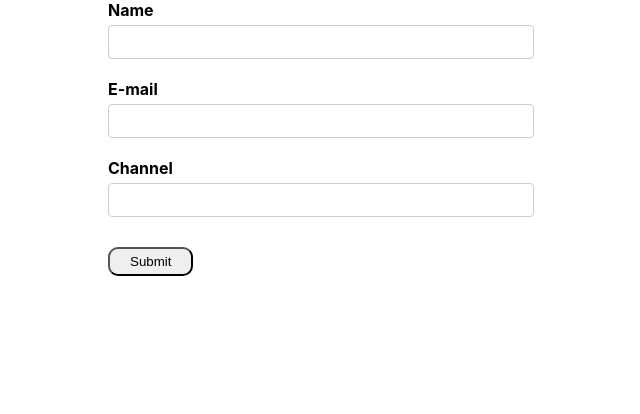
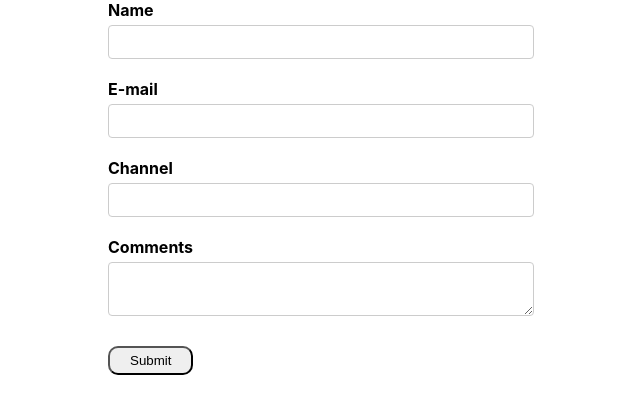
Before and after one commit to SepantaJoshani/Formik, a React (Create React App) app: page / in a window 1280 px wide. Shown: the top 414 px of the page, without its empty margins (319-959 px from the left). Built offline with nearby package versions, Linux system fonts and the light colour scheme.

Commit message:
creating textarea

```diff
--- a/src/components/YoutubeForm.js
+++ b/src/components/YoutubeForm.js
@@ -6,6 +6,7 @@
   name: "",
   email: "",
   channel: "",
+  comments:""
 };
 
 const onSubmit = (values) => {
@@ -43,6 +44,10 @@
           <Field type="text" id="channel" name="channel" />
           <ErrorMessage name="channel" />
         </div>
+        <div className="form-control">
+          <label htmlFor="comments">Comments</label>
+          <Field as="textarea" id="comments" name="comments" />
+        </div>
 
         <button
           type="submit"
```
